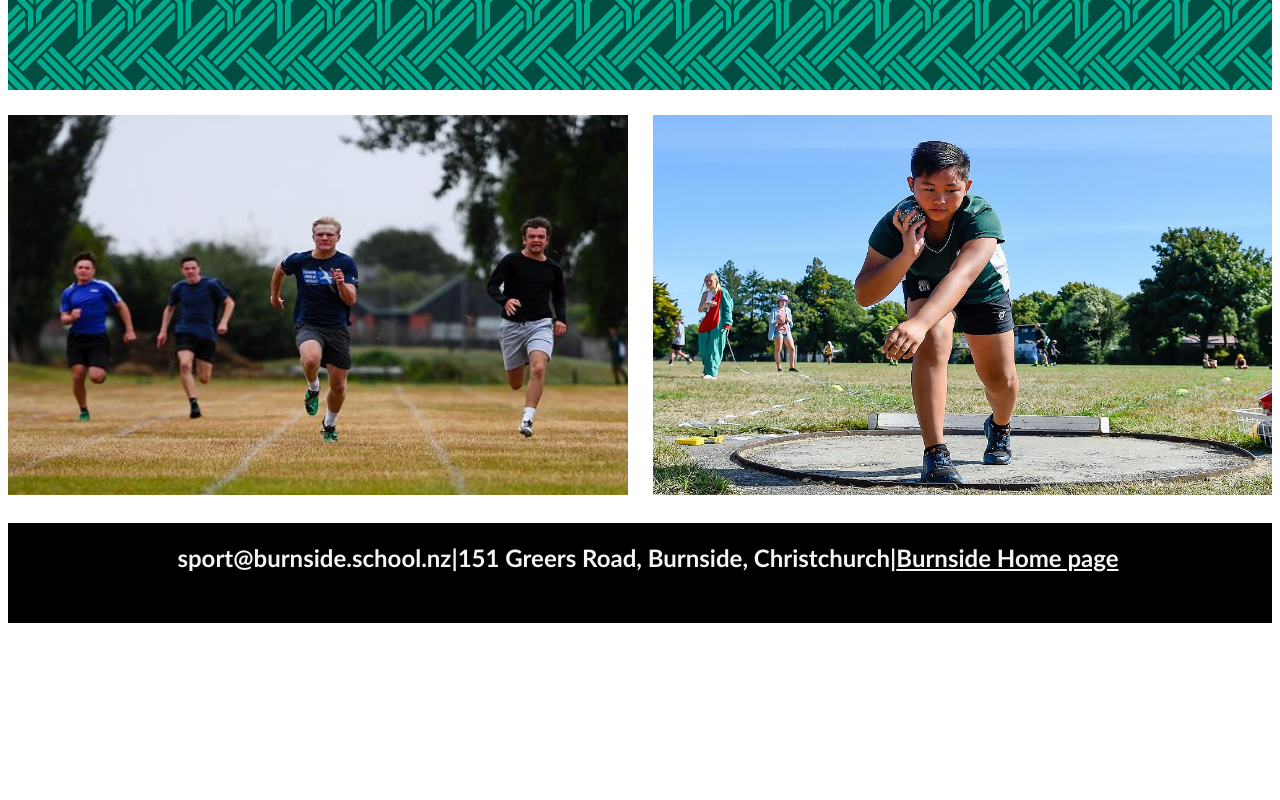
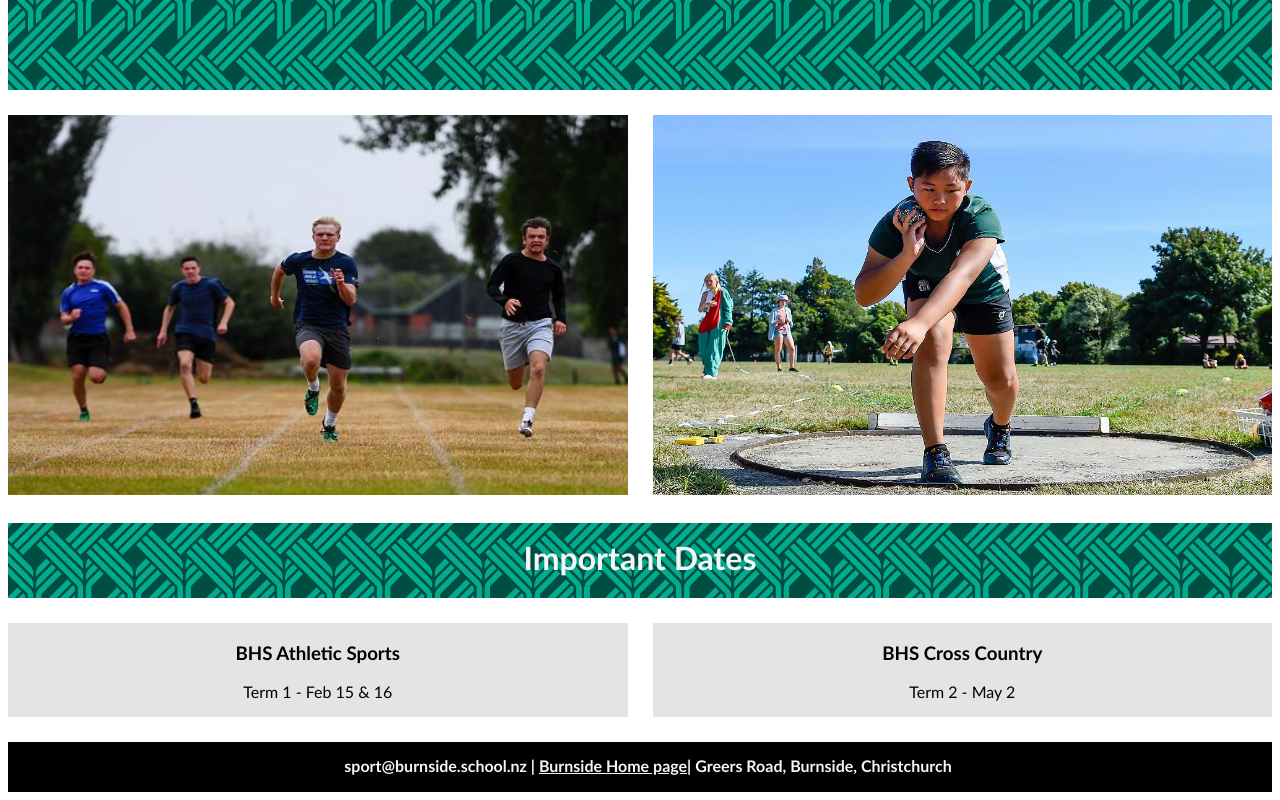
Before and after one commit to 21496/Athletics-Club-Website, a plain HTML site: page Index.html in a window 1280 px wide. Shown: the part 518-1318 px from the top of the page. Before the commit the page ends 1149 px from the top, so only its background shows below. Drawn offline with Linux system fonts and the light colour scheme.

Commit message:
Important Dates

```diff
--- a/Index.html
+++ b/Index.html
@@ -14,7 +14,7 @@
     </section>
 
     <section class="sub-image">
-        <div class="image">
+        <div class="design">
             <img src="./images/Digital_Weave_landscape small scale - Burnside pounamu.png" alt="bhs pattern">
         </div>
     </section>
@@ -28,9 +28,26 @@
         </div>
     </section>
 
+    <section class="important-dates">
+        <section class="title">
+            <h1 class="main-text">
+                Important Dates
+            </h1>
+        </section>
+        <section class="two-column">
+            <div class="card">
+                <h1>BHS Athletic Sports</h1>
+                <p>Term 1 - Feb 15 & 16</p>
+            </div>
+            <div class="card">
+                <h1>BHS Cross Country</h1>
+                <p>Term 2 - May 2</p>
+            </div>
+        </section>
+    </section>
     <section class="footer">
         <h1 class="footer-text">
-            sport@burnside.school.nz|151 Greers Road, Burnside, Christchurch|<a href="https://www.burnside.school.nz/">Burnside Home page</a>
+            sport@burnside.school.nz | <a href="https://www.burnside.school.nz/">Burnside Home page</a>| Greers Road, Burnside, Christchurch
         </h1>
     </section>
 </body>
--- a/style.css
+++ b/style.css
@@ -24,10 +24,11 @@ img{
     font-size: 4rem;
 }
 
-.sub-image{
+.design{
     height: 150px;
     object-fit: fill;
     overflow: hidden;
+    position: relative;
 }
 
 .two-column{
@@ -38,16 +39,21 @@ img{
     margin-top: 25px;
 }
 
+.card{
+    background-color: rgb(228, 228, 228);
+    text-align: center;
+}
+
 .footer{
     background-color:black;
-    height: 100px;
+    height: 50px;
     margin: auto;
     margin-top: 25px;
 }
 
 .footer-text{
     color:whitesmoke;
-    font-size: 1.5rem;
+    font-size: 1rem;
     position: absolute;
     text-align: center;
     width: 100%;
@@ -56,3 +62,19 @@ img{
 a{
     color: whitesmoke;
 }
+
+.title{
+    background-image: url("./images/Digital_Weave_landscape\ small\ scale\ -\ Burnside\ pounamu.png");
+    height: 75px;
+    object-fit: fill;
+    overflow: hidden;
+    background-size: cover;
+    margin-top: 25px;
+}
+ .main-text{
+    color: whitesmoke;
+    text-align: center;
+    font-size: 2rem;
+    margin: auto;
+    margin-top: 15px;
+ }
```
